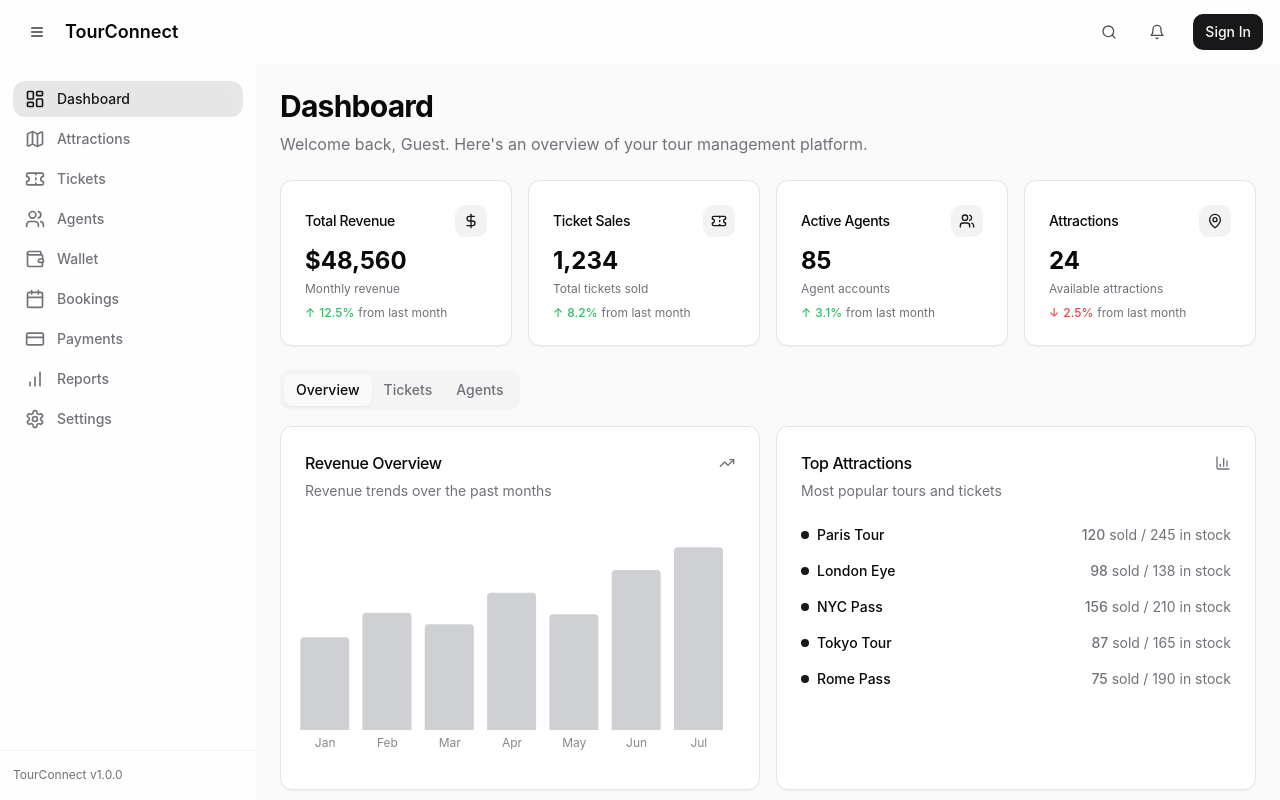
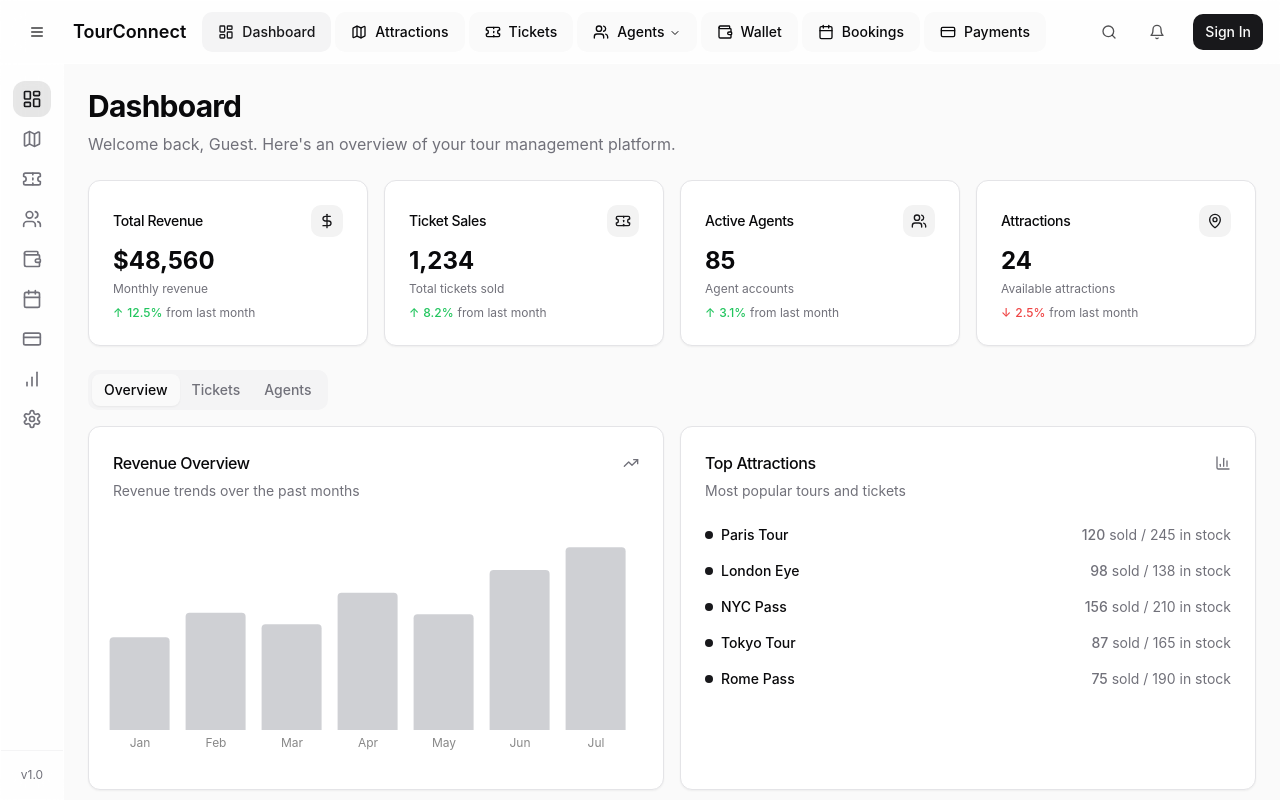
Before and after one commit to mahin-sha/tournect-portal, a React (Vite) app: page / in a window 1280 px wide. Shown: the top 800 px of the page. Built offline with nearby package versions, Linux system fonts and the light colour scheme; a web font is replaced by a local one.

Commit message:
Move navigation menu to top and add submenus
Refactor navigation menu to be at the top of the layout and implement submenu functionality for items like "Agents" with a "Create User" option.

```diff
--- a/src/components/layout/Navbar.tsx
+++ b/src/components/layout/Navbar.tsx
@@ -1,6 +1,6 @@
 
 import React, { useState } from 'react';
-import { useNavigate } from 'react-router-dom';
+import { useNavigate, NavLink, useLocation } from 'react-router-dom';
 import { useAuth } from '@/context/AuthContext';
 import { cn } from '@/lib/utils';
 import {
@@ -9,7 +9,17 @@ import {
   Menu,
   User,
   Bell,
-  Search
+  Search,
+  LayoutDashboard,
+  Map,
+  Ticket,
+  Users,
+  Wallet,
+  Calendar,
+  CreditCard,
+  BarChart,
+  Settings,
+  UserPlus
 } from 'lucide-react';
 import {
   DropdownMenu,
@@ -17,10 +27,22 @@ import {
   DropdownMenuItem,
   DropdownMenuLabel,
   DropdownMenuSeparator,
-  DropdownMenuTrigger
+  DropdownMenuTrigger,
+  DropdownMenuSub,
+  DropdownMenuSubTrigger,
+  DropdownMenuSubContent,
 } from '@/components/ui/dropdown-menu';
 import { Button } from '@/components/ui/button';
 import { Input } from '@/components/ui/input';
+import {
+  NavigationMenu,
+  NavigationMenuContent,
+  NavigationMenuItem,
+  NavigationMenuLink,
+  NavigationMenuList,
+  NavigationMenuTrigger,
+  navigationMenuTriggerStyle,
+} from "@/components/ui/navigation-menu";
 
 interface NavbarProps {
   toggleSidebar: () => void;
@@ -29,20 +51,153 @@ interface NavbarProps {
 const Navbar = ({ toggleSidebar }: NavbarProps) => {
   const { user, logout } = useAuth();
   const navigate = useNavigate();
+  const location = useLocation();
   const [showSearch, setShowSearch] = useState(false);
+
+  const isActive = (path: string) => location.pathname === path;
 
   return (
     <div className="fixed top-0 left-0 right-0 h-16 z-40 glass-morphism border-b border-border/40 px-4 flex items-center justify-between">
-      <div className="flex items-center">
+      <div className="flex items-center gap-4">
         <Button
           variant="ghost"
           size="icon"
           onClick={toggleSidebar}
-          className="mr-2 text-foreground/80 hover:text-foreground transition-colors"
+          className="text-foreground/80 hover:text-foreground transition-colors"
         >
           <Menu className="h-5 w-5" />
         </Button>
         <div className="font-semibold text-lg">TourConnect</div>
+
+        <NavigationMenu className="hidden md:flex">
+          <NavigationMenuList>
+            <NavigationMenuItem>
+              <NavLink to="/">
+                <NavigationMenuLink
+                  className={cn(
+                    navigationMenuTriggerStyle(),
+                    isActive('/') && "bg-accent text-accent-foreground"
+                  )}
+                >
+                  <LayoutDashboard className="w-4 h-4 mr-2" />
+                  Dashboard
+                </NavigationMenuLink>
+              </NavLink>
+            </NavigationMenuItem>
+
+            <NavigationMenuItem>
+              <NavLink to="/attractions">
+                <NavigationMenuLink
+                  className={cn(
+                    navigationMenuTriggerStyle(),
+                    isActive('/attractions') && "bg-accent text-accent-foreground"
+                  )}
+                >
+                  <Map className="w-4 h-4 mr-2" />
+                  Attractions
+                </NavigationMenuLink>
+              </NavLink>
+            </NavigationMenuItem>
+
+            <NavigationMenuItem>
+              <NavLink to="/tickets">
+                <NavigationMenuLink
+                  className={cn(
+                    navigationMenuTriggerStyle(),
+                    isActive('/tickets') && "bg-accent text-accent-foreground"
+                  )}
+                >
+                  <Ticket className="w-4 h-4 mr-2" />
+                  Tickets
+                </NavigationMenuLink>
+              </NavLink>
+            </NavigationMenuItem>
+
+            <NavigationMenuItem>
+              <NavigationMenuTrigger className={isActive('/agents') ? "bg-accent text-accent-foreground" : ""}>
+                <Users className="w-4 h-4 mr-2" />
+                Agents
+              </NavigationMenuTrigger>
+              <NavigationMenuContent>
+                <ul className="grid w-[200px] gap-2 p-2">
+                  <li>
+                    <NavigationMenuLink asChild>
+                      <NavLink
+                        to="/agents"
+                        className={cn(
+                          "flex items-center gap-2 p-2 rounded-md hover:bg-accent hover:text-accent-foreground transition-colors",
+                          isActive('/agents') && "bg-accent text-accent-foreground"
+                        )}
+                      >
+                        <Users className="w-4 h-4" />
+                        <span>All Agents</span>
+                      </NavLink>
+                    </NavigationMenuLink>
+                  </li>
+                  <li>
+                    <NavigationMenuLink asChild>
+                      <Button
+                        variant="ghost"
+                        className="w-full justify-start"
+                        onClick={() => {
+                          // Handle create user action
+                          const agentId = "current-agent-id"; // In a real app, get the current agent ID
+                          const agentName = "Current Agent"; // In a real app, get the current agent name
+                          navigate(`/agents?action=add-user&agentId=${agentId}&agentName=${encodeURIComponent(agentName)}`);
+                        }}
+                      >
+                        <UserPlus className="w-4 h-4 mr-2" />
+                        <span>Create User</span>
+                      </Button>
+                    </NavigationMenuLink>
+                  </li>
+                </ul>
+              </NavigationMenuContent>
+            </NavigationMenuItem>
+
+            <NavigationMenuItem>
+              <NavLink to="/wallet">
+                <NavigationMenuLink
+                  className={cn(
+                    navigationMenuTriggerStyle(),
+                    isActive('/wallet') && "bg-accent text-accent-foreground"
+                  )}
+                >
+                  <Wallet className="w-4 h-4 mr-2" />
+                  Wallet
+                </NavigationMenuLink>
+              </NavLink>
+            </NavigationMenuItem>
+
+            <NavigationMenuItem>
+              <NavLink to="/bookings">
+                <NavigationMenuLink
+                  className={cn(
+                    navigationMenuTriggerStyle(),
+                    isActive('/bookings') && "bg-accent text-accent-foreground"
+                  )}
+                >
+                  <Calendar className="w-4 h-4 mr-2" />
+                  Bookings
+                </NavigationMenuLink>
+              </NavLink>
+            </NavigationMenuItem>
+
+            <NavigationMenuItem>
+              <NavLink to="/payments">
+                <NavigationMenuLink
+                  className={cn(
+                    navigationMenuTriggerStyle(),
+                    isActive('/payments') && "bg-accent text-accent-foreground"
+                  )}
+                >
+                  <CreditCard className="w-4 h-4 mr-2" />
+                  Payments
+                </NavigationMenuLink>
+              </NavLink>
+            </NavigationMenuItem>
+          </NavigationMenuList>
+        </NavigationMenu>
       </div>
 
       <div className="flex items-center gap-2">
@@ -97,6 +252,11 @@ const Navbar = ({ toggleSidebar }: NavbarProps) => {
                 <User className="mr-2 h-4 w-4" />
                 <span>Profile</span>
               </DropdownMenuItem>
+              <DropdownMenuItem onClick={() => navigate('/settings')}>
+                <Settings className="mr-2 h-4 w-4" />
+                <span>Settings</span>
+              </DropdownMenuItem>
+              <DropdownMenuSeparator />
               <DropdownMenuItem onClick={logout}>
                 <LogOut className="mr-2 h-4 w-4" />
                 <span>Log out</span>
--- a/src/components/ui/AnimatedLayout.tsx
+++ b/src/components/ui/AnimatedLayout.tsx
@@ -1,4 +1,3 @@
-
 import React, { useState, useEffect } from 'react';
 import { useLocation } from 'react-router-dom';
 import { CSSTransition, TransitionGroup } from 'react-transition-group';
@@ -12,16 +11,14 @@ interface AnimatedLayoutProps {
 
 const AnimatedLayout: React.FC<AnimatedLayoutProps> = ({ children }) => {
   const location = useLocation();
-  const [sidebarOpen, setSidebarOpen] = useState(true);
+  const [sidebarOpen, setSidebarOpen] = useState(false);
 
   // Handle sidebar state based on screen size
   useEffect(() => {
     const handleResize = () => {
-      if (window.innerWidth < 768) {
-        setSidebarOpen(false);
-      } else {
-        setSidebarOpen(true);
-      }
+      // Keep sidebar closed by default even on larger screens
+      // since we now have navigation in the top bar
+      setSidebarOpen(false);
     };
 
     // Set initial state
```
